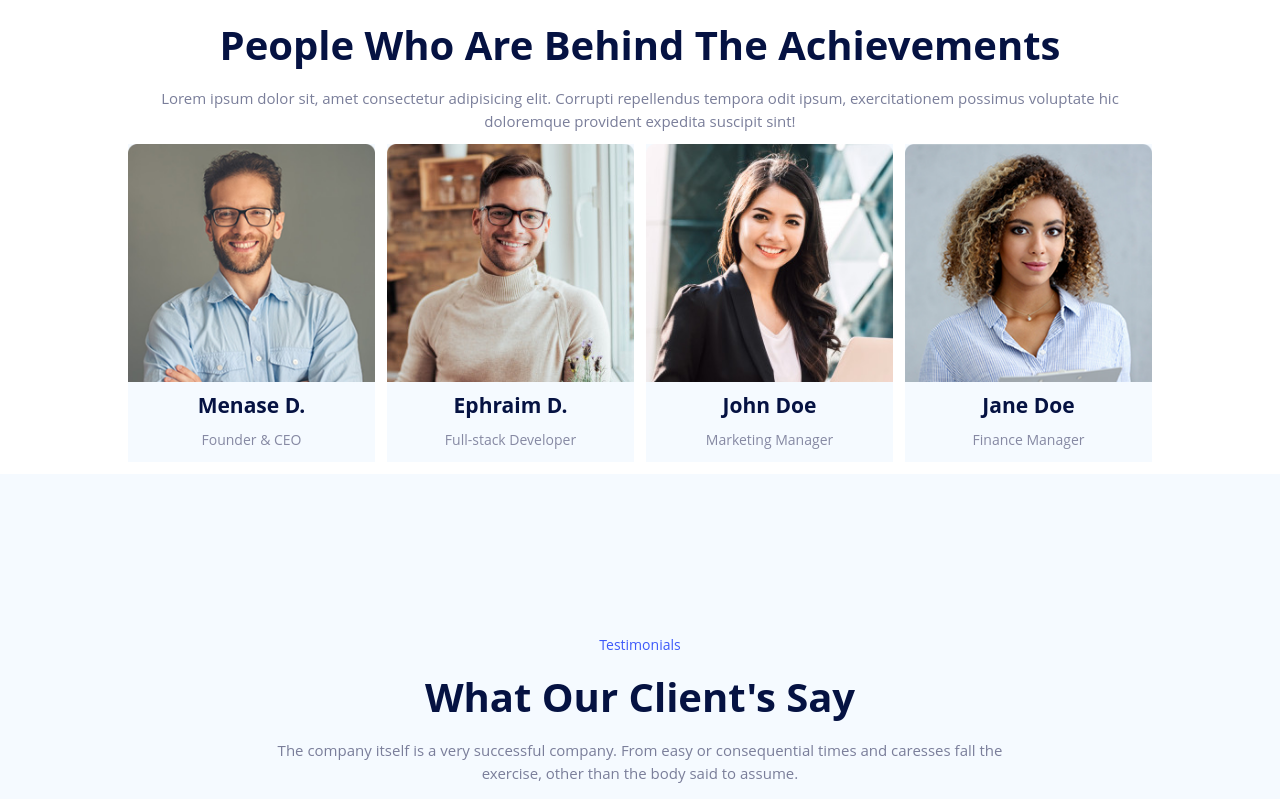
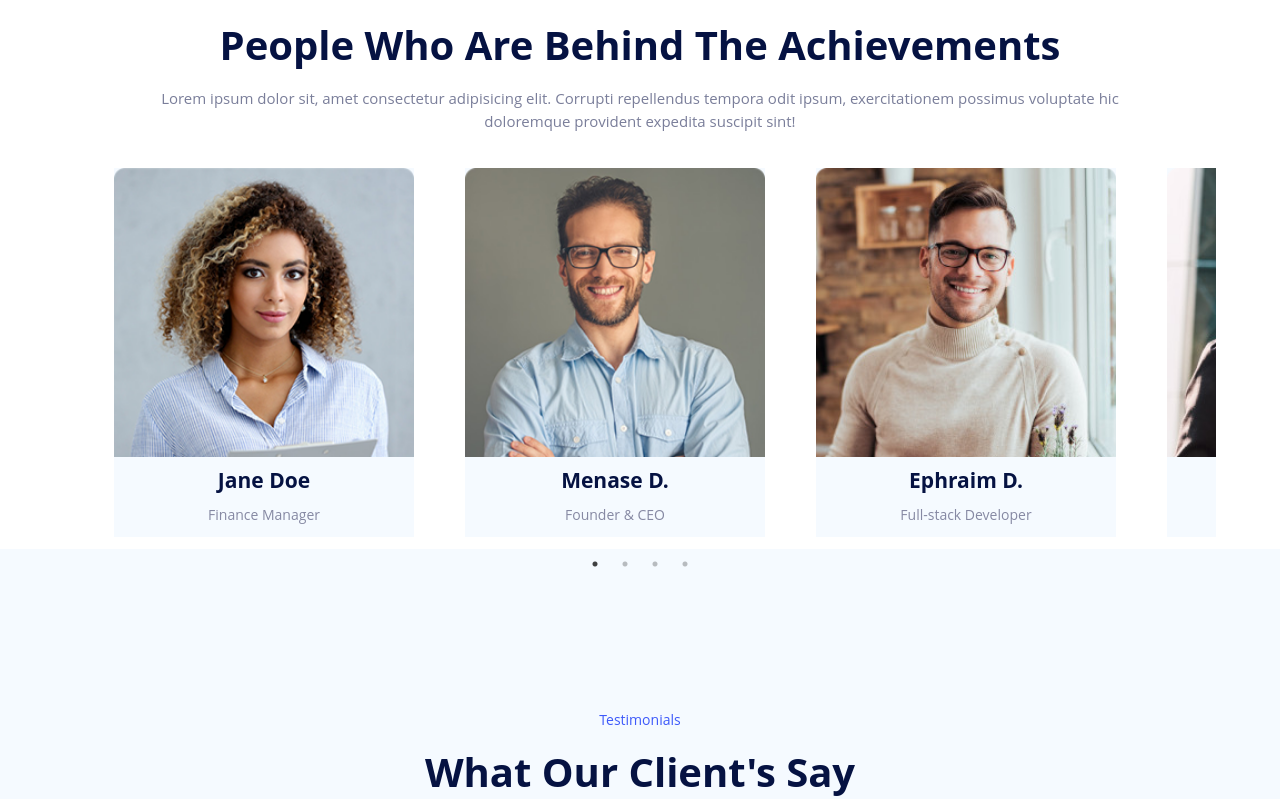
Before and after one commit to menase7/PentatonicsTech, a Next.js app: page / in a window 1280 px wide. Shown: the part 2301-3100 px from the top of the page. Built offline with nearby package versions, Linux system fonts and the light colour scheme.

Commit message:
slider added

```diff
--- a/src/components/TeamMember.jsx
+++ b/src/components/TeamMember.jsx
@@ -1,6 +1,10 @@
+"use client";
+
 import React from "react";
+import "slick-carousel/slick/slick.css";
+import "slick-carousel/slick/slick-theme.css";
 import TeamCard from "./TeamCard";
-
+import Slider from "react-slick";
 
 export default function TeamMember() {
   const teams = [
@@ -23,25 +27,65 @@ export default function TeamMember() {
       img: "/team4.jpg",
       name: "Jane Doe",
       role: "Finance Manager",
-    }
-  ]
+    },
+  ];
+
+  const settings = {
+    dots: true,
+    infinite: true,
+    speed: 500,
+    slidesToShow: 3,
+    slidesToScroll: 1,
+    centerMode: true,
+    responsive: [
+      {
+        breakpoint: 1024,
+        settings: {
+          slidesToShow: 4,
+          slidesToScroll: 1,
+        },
+      },
+      {
+        breakpoint: 768,
+        settings: {
+          slidesToShow: 2,
+          slidesToScroll: 1,
+        },
+      },
+      {
+        breakpoint: 640,
+        settings: {
+          slidesToShow: 1,
+          slidesToScroll: 1,
+        },
+      },
+    ],
+  };
+
   return (
     <div className="text-center mt-10">
       <div className="space-y-3">
         <h2 className="text-[14px] text-[#3D59FA]">Team Members</h2>
-        <h1 className="text-[25px] md:text-[35px] lg:text-[40px] font-bold text-[#051242]">People Who Are Behind The Achievements</h1>
+        <h1 className="text-[25px] md:text-[35px] lg:text-[40px] font-bold text-[#051242]">
+          People Who Are Behind The Achievements
+        </h1>
         <p className="w-[80%] mx-auto text-[15px] text-[#7A7E9A]">
           Lorem ipsum dolor sit, amet consectetur adipisicing elit. Corrupti
           repellendus tempora odit ipsum, exercitationem possimus voluptate hic
           doloremque provident expedita suscipit sint!
         </p>
       </div>
-      <div className="flex w-[80%] mx-auto gap-3">
-        {
-          teams.map((team, index)=>(
-            <TeamCard key={index} img={team.img} name={team.name} role={team.role} />
-          ))
-        }
+
+      <div className="w-[90%] mx-auto mt-6">
+        <Slider
+          className="flex justify-center items-center"
+          {...settings}>
+          {teams.map((team, index) => (
+            <div key={index} className="flex justify-center items-center">
+              <TeamCard img={team.img} name={team.name} role={team.role} />
+            </div>
+          ))}
+        </Slider>
       </div>
     </div>
   );
```
